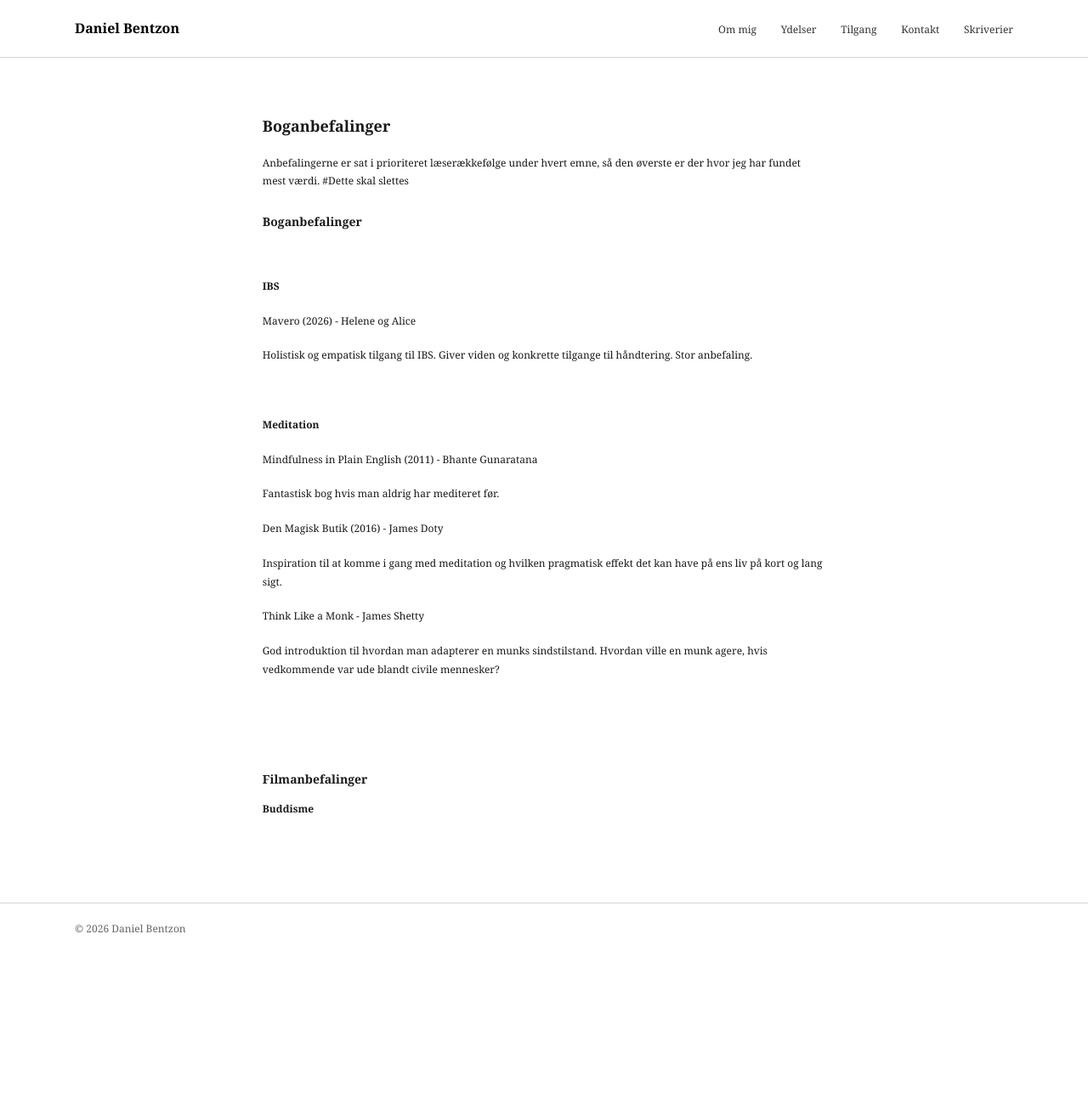
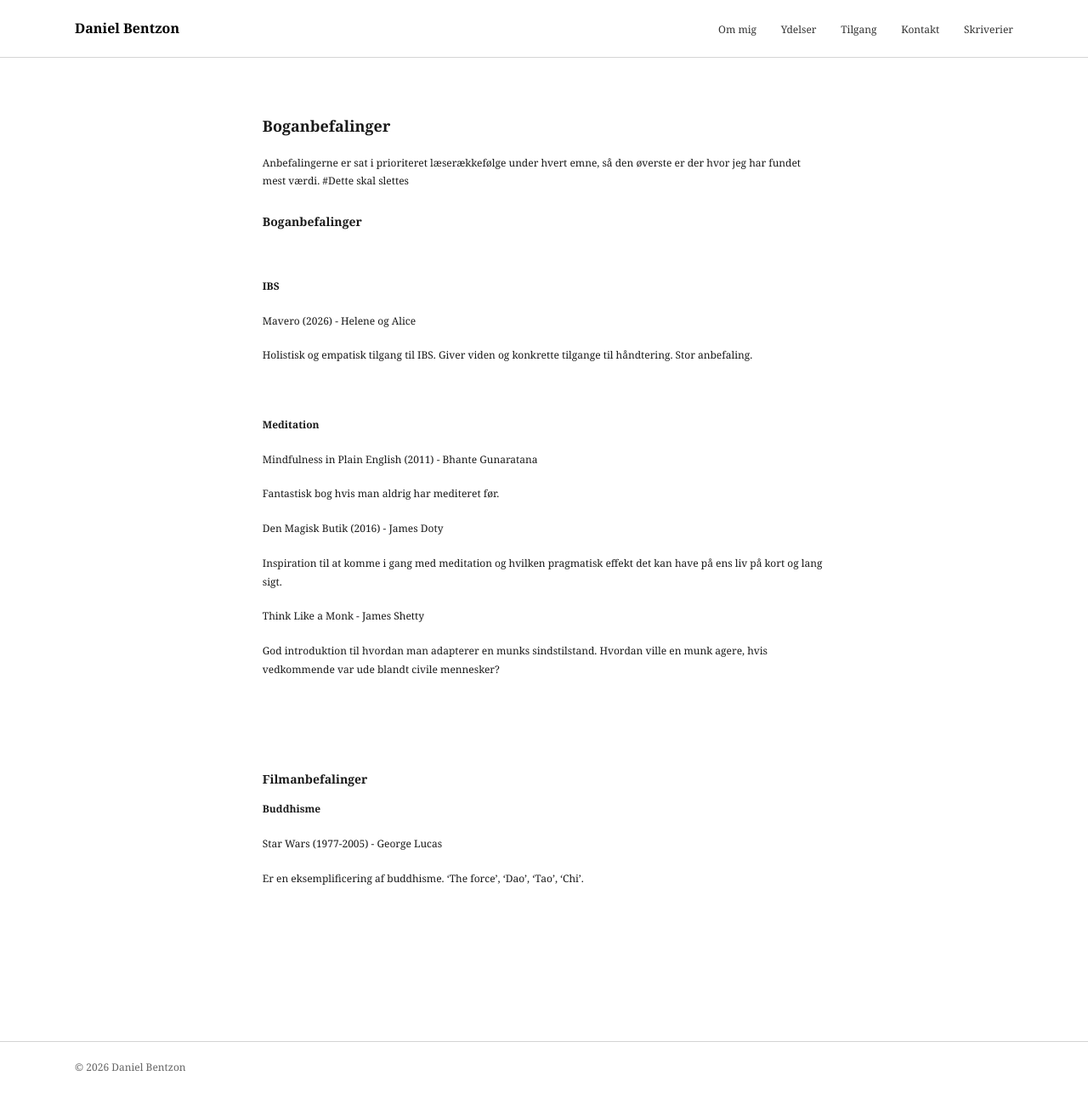
Before and after one commit to danielbentzon/danielbentzon.github.io, a Jekyll site: the page built from _sider/boganbefalinger.md, in a window 1280 px wide and 1299 px high. Shown: the whole window at 85% size. Built offline with Jekyll 4.4.1, drawn with Linux system fonts in a browser that asks for light colours.

Commit message:
Update _sider/boganbefalinger.md (via Pages CMS)

```diff
--- a/_sider/boganbefalinger.md
+++ b/_sider/boganbefalinger.md
@@ -26,6 +26,8 @@ Holistisk og empatisk tilgang til IBS. Giver viden og konkrette tilgange til hå
 
 **Meditation**
 
+
+
 Mindfulness in Plain English (2011) - Bhante Gunaratana
 
 Fantastisk bog hvis man aldrig har mediteret før.
@@ -52,4 +54,14 @@ God introduktion til hvordan man adapterer en munks sindstilstand. Hvordan ville
 
 
 
-**Buddisme**
+**Buddhisme**
+
+Star Wars (1977-2005) - George Lucas
+
+Er en eksemplificering af buddhisme. 'The force', 'Dao', 'Tao', 'Chi'.
+
+
+
+&nbsp;
+
+&nbsp;
```
